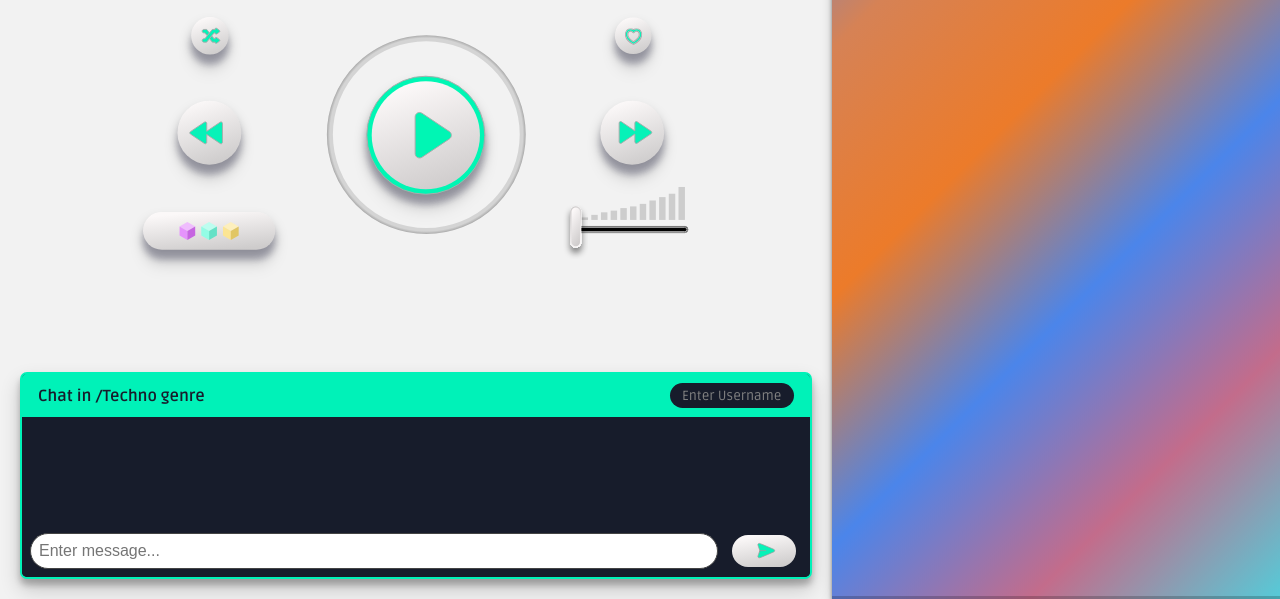
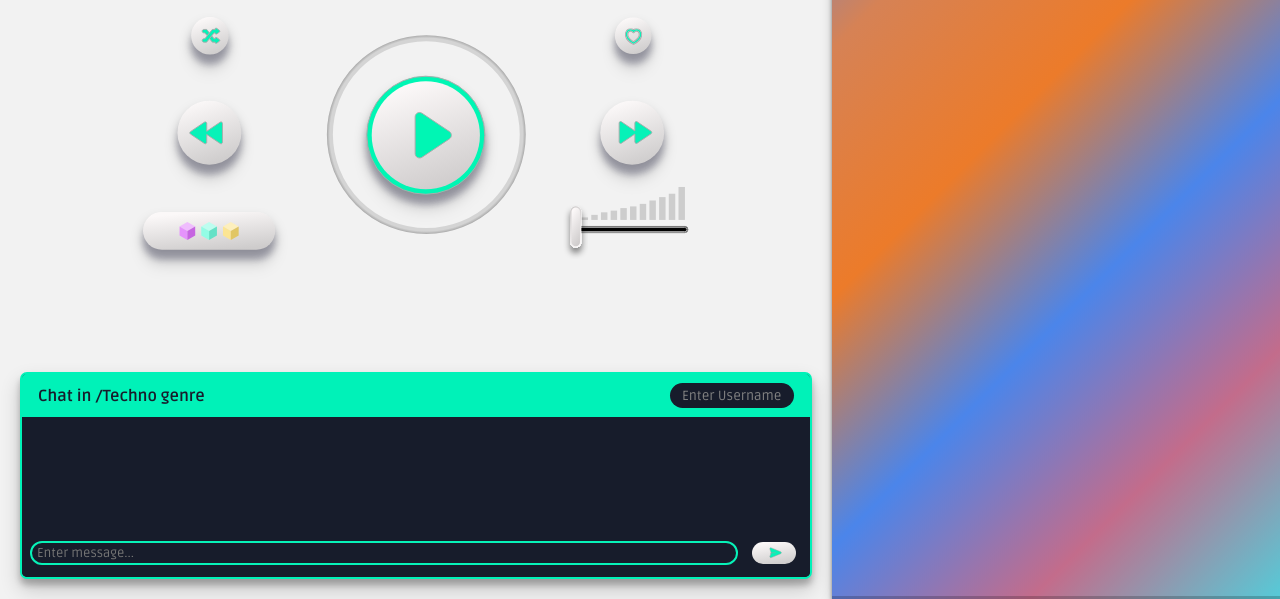
Before and after one commit to wadadawadada/fony, a plain HTML site: page index.html in a window 1280 px wide. Shown: the part 201-800 px from the top of the page. Drawn offline with Linux system fonts and the light colour scheme.

Commit message:
themes and buttons

```diff
--- a/controls.js
+++ b/controls.js
@@ -2,22 +2,25 @@
 
 // Обновляем иконку Play/Pause
 export function updatePlayPauseButton(audioPlayer, playPauseBtn) {
-  // Если у вас одна и та же иконка на play/pause, можете оставить так.
-  // Если нужны разные, здесь можно менять src на pause_button.svg
+  const isDark = localStorage.getItem('theme') === 'dark';
+  const prefix = isDark ? '/img/dark/' : '/img/';
   if (audioPlayer.paused) {
-    playPauseBtn.src = '/img/play_button.svg';
+    playPauseBtn.src = prefix + 'play_button.svg';
   } else {
-    playPauseBtn.src = '/img/play_button.svg';
+    playPauseBtn.src = prefix + 'pause_button.svg';
   }
 }
 
-// Обновляем иконку Shuffle (актив/не актив)
+// Обновляем иконку Shuffle (активная/неактивная)
 export function updateShuffleButton(shuffleActive, shuffleBtn) {
-  // Аналогично, если нужна отдельная иконка для включённого shuffle, используйте её
+  const isDark = localStorage.getItem('theme') === 'dark';
+  const prefix = isDark ? '/img/dark/' : '/img/';
   if (shuffleActive) {
-    shuffleBtn.src = '/img/shuffle.svg';
+    shuffleBtn.src = prefix + 'shuffle_active.svg';
+    shuffleBtn.classList.add('active');
   } else {
-    shuffleBtn.src = '/img/shuffle.svg';
+    shuffleBtn.src = prefix + 'shuffle.svg';
+    shuffleBtn.classList.remove('active');
   }
 }
 
@@ -52,7 +55,6 @@ export function initVolumeControl(audioPlayer, volumeSlider, volumeKnob, default
   // Обработчики для touch-событий
   volumeKnob.addEventListener('touchstart', (e) => {
     isDragging = true;
-    // Предотвращаем стандартное поведение, чтобы не возникали дополнительные события
     e.preventDefault();
   });
   document.addEventListener('touchmove', (e) => {
@@ -65,7 +67,7 @@ export function initVolumeControl(audioPlayer, volumeSlider, volumeKnob, default
     isDragging = false;
   });
 
-  // При загрузке страницы устанавливаем положение ручки (исходя из defaultVolume)
+  // При загрузке страницы устанавливаем положение ручки
   window.addEventListener('load', () => {
     const rect = volumeSlider.getBoundingClientRect();
     volumeKnob.style.left = (defaultVolume.value * rect.width) + "px";
--- a/styles.css
+++ b/styles.css
@@ -194,15 +194,18 @@ svg {
     display: flex;
     align-items: center;
     padding: 8px;
+    height: 32px;
 }
 .chat-input-box input[type="text"] {
     flex: 1;
-    background-color: #ffffff;
-    border: 1px solid #444;
-    color: #000000;
+    background-color: #054d3c00;
+    border: 2px solid #07F2B8;
+    color: #07F2B8;
     border-radius: 50px;
-    padding: 8px;
-    font-size: 1rem;
+    padding: 2px;
+    padding-left: 5px;
+    font-size: 0.8rem;
+    font-family: 'Ruda', sans-serif;
 }
 .chat-send-btn {
     border: none;
@@ -215,7 +218,7 @@ svg {
 }
 .chat-send-btn img {
     transition: transform 0.2s ease-in-out;
-    height: 32px;
+    height: 22px;
 }
 .chat-send-btn img:hover {
     transform: scale(0.97);
--- a/theme.js
+++ b/theme.js
@@ -5,24 +5,82 @@ document.addEventListener('DOMContentLoaded', () => {
     const leftPanel = document.querySelector('.left-panel');
     const rightPanel = document.querySelector('.right-panel');
 
-    // Определяем дефолтную (светлую) и тёмную темы
+    // Определяем дефолтную (светлую) и тёмную темы (фон и т. д.)
     const defaultTheme = {
       leftPanelBg: '#f2f2f2',
       rightPanelBg: 'linear-gradient(135deg, #5587e4 0%, #d68255 20%, #ec7b2a 40%, #4b85ea 60%, #C36C8B 80%, #55cbd8 100%)',
-      icon: '/img/moon.svg'
+      icon: '/img/moon.svg' // иконка переключения темы
     };
 
     const darkTheme = {
-        leftPanelBg: '#171C2B',
-        // Градиент для тёмной темы с использованием оттенков #07F2B8
-        rightPanelBg: 'linear-gradient(135deg, hsl(165, 94%, 30%) 0%, hsl(165, 94%, 49%) 50%, hsl(165, 94%, 70%) 100%)',
-        icon: '/img/sun.svg'
+      leftPanelBg: '#171C2B',
+      // Пример тёмного градиента
+      rightPanelBg: 'linear-gradient(135deg, hsl(165, 94%, 30%) 0%, hsl(165, 94%, 49%) 50%, hsl(165, 94%, 70%) 100%)',
+      icon: '/img/sun.svg'  // иконка переключения темы
     };
 
-    // Загружаем сохранённую тему из localStorage (по умолчанию — светлая)
-    let currentTheme = localStorage.getItem('theme') || 'light';
+    // Находим нужные элементы (иконки) в DOM
+    const icons = {
+      playPauseBtn: document.getElementById('playPauseBtn'),
+      randomBtn: document.getElementById('randomBtn'),
+      shuffleBtn: document.getElementById('shuffleBtn'),
+      favBtn: document.getElementById('favBtn'),
+      ffBtn: document.getElementById('ffBtn'),
+      rrBtn: document.getElementById('rrBtn'),
+      volumeKnob: document.querySelector('.volume-knob'),
+      volumeLine: document.querySelector('.volume-line'),
+      // Иконка "Send" внутри кнопки #chatSendBtn
+      sendImg: document.querySelector('#chatSendBtn img')
+    };
 
-    // Функция применения выбранной темы
+    // Пути к иконкам для светлой и тёмной темы, включая разные иконки для shuffle
+    const iconVariants = {
+      light: {
+        playPauseBtn: '/img/play_button.svg',
+        randomBtn: '/img/random_button.svg',
+        shuffleBtn: '/img/shuffle.svg',
+        shuffleActiveBtn: '/img/shuffle_active.svg',
+        favBtn: '/img/fav.svg',
+        ffBtn: '/img/ff.svg',
+        rrBtn: '/img/rr.svg',
+        volumeKnob: '/img/volume_knob.svg',
+        volumeLine: '/img/volume_line.svg',
+        sendImg: '/img/send.svg'
+      },
+      dark: {
+        playPauseBtn: '/img/dark/play_button.svg',
+        randomBtn: '/img/dark/random_button.svg',
+        shuffleBtn: '/img/dark/shuffle.svg',
+        shuffleActiveBtn: '/img/dark/shuffle_active.svg',
+        favBtn: '/img/dark/fav.svg',
+        ffBtn: '/img/dark/ff.svg',
+        rrBtn: '/img/dark/rr.svg',
+        volumeKnob: '/img/dark/volume_knob.svg',
+        volumeLine: '/img/dark/volume_line.svg',
+        sendImg: '/img/dark/send.svg'
+      }
+    };
+
+    // Функция, которая меняет пути у всех иконок в зависимости от темы.
+    // Здесь для shuffleBtn подставляем стандартную иконку, а переключение active-состояния будет делать controls.js.
+    function applyThemeIcons(theme) {
+      const variant = iconVariants[theme] || iconVariants.light;
+      for (const key in icons) {
+        const element = icons[key];
+        // Если это shuffleBtn, то устанавливаем неактивную иконку
+        let newSrc;
+        if (key === 'shuffleBtn') {
+          newSrc = variant.shuffleBtn;
+        } else {
+          newSrc = variant[key];
+        }
+        if (element && newSrc) {
+          element.src = newSrc;
+        }
+      }
+    }
+
+    // Функция применения темы (фон, градиент, иконка переключения)
     function applyTheme(theme) {
       if (theme === 'dark') {
         leftPanel.style.backgroundColor = darkTheme.leftPanelBg;
@@ -33,15 +91,18 @@ document.addEventListener('DOMContentLoaded', () => {
         rightPanel.style.background = defaultTheme.rightPanelBg;
         themeToggleBtn.querySelector('img').src = defaultTheme.icon;
       }
+      // Обновляем иконки
+      applyThemeIcons(theme);
     }
 
-    // Применяем тему при загрузке страницы
+    // Загружаем сохранённую тему из localStorage (по умолчанию — светлая)
+    let currentTheme = localStorage.getItem('theme') || 'light';
     applyTheme(currentTheme);
 
-    // Обработчик клика по кнопке переключения темы
+    // При клике по кнопке переключаем тему
     themeToggleBtn.addEventListener('click', () => {
-      currentTheme = currentTheme === 'light' ? 'dark' : 'light';
+      currentTheme = (currentTheme === 'light') ? 'dark' : 'light';
       applyTheme(currentTheme);
       localStorage.setItem('theme', currentTheme);
     });
-});
+  });
```
Also changed, not shown: img/dark/fav.svg (added), img/dark/ff.svg (added), img/dark/pause_button.svg (added), img/dark/play_button.svg (added), img/dark/random_button.svg (added), img/dark/rr.svg (added), img/dark/send.svg (added), img/dark/shuffle.svg (added), img/dark/shuffle_active.svg (added), img/dark/volume_knob.svg (added), img/dark/volume_line.svg (added), img/dark/volume_scale.svg (added), img/pause_button.svg (added), img/shuffle_active.svg (added).
